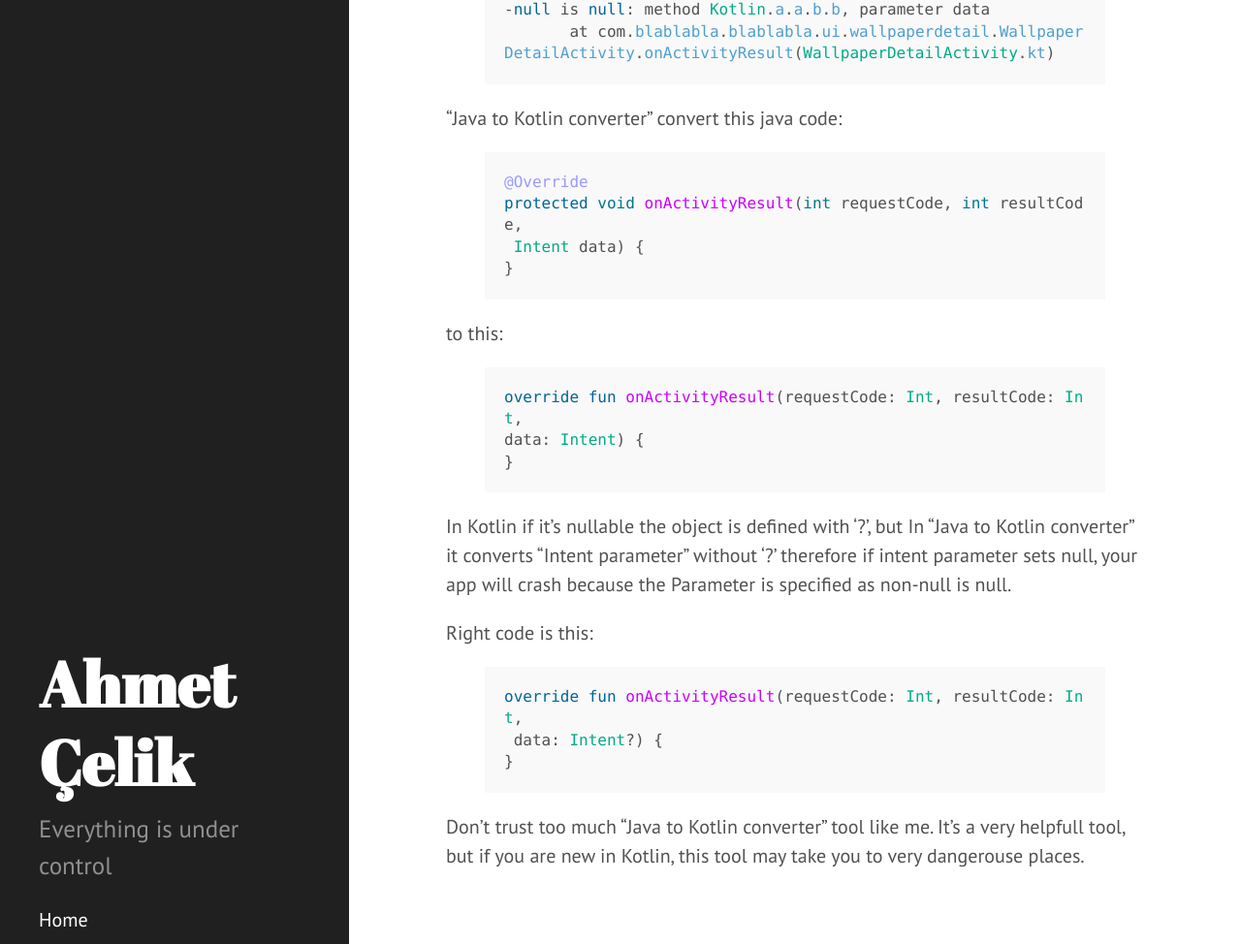
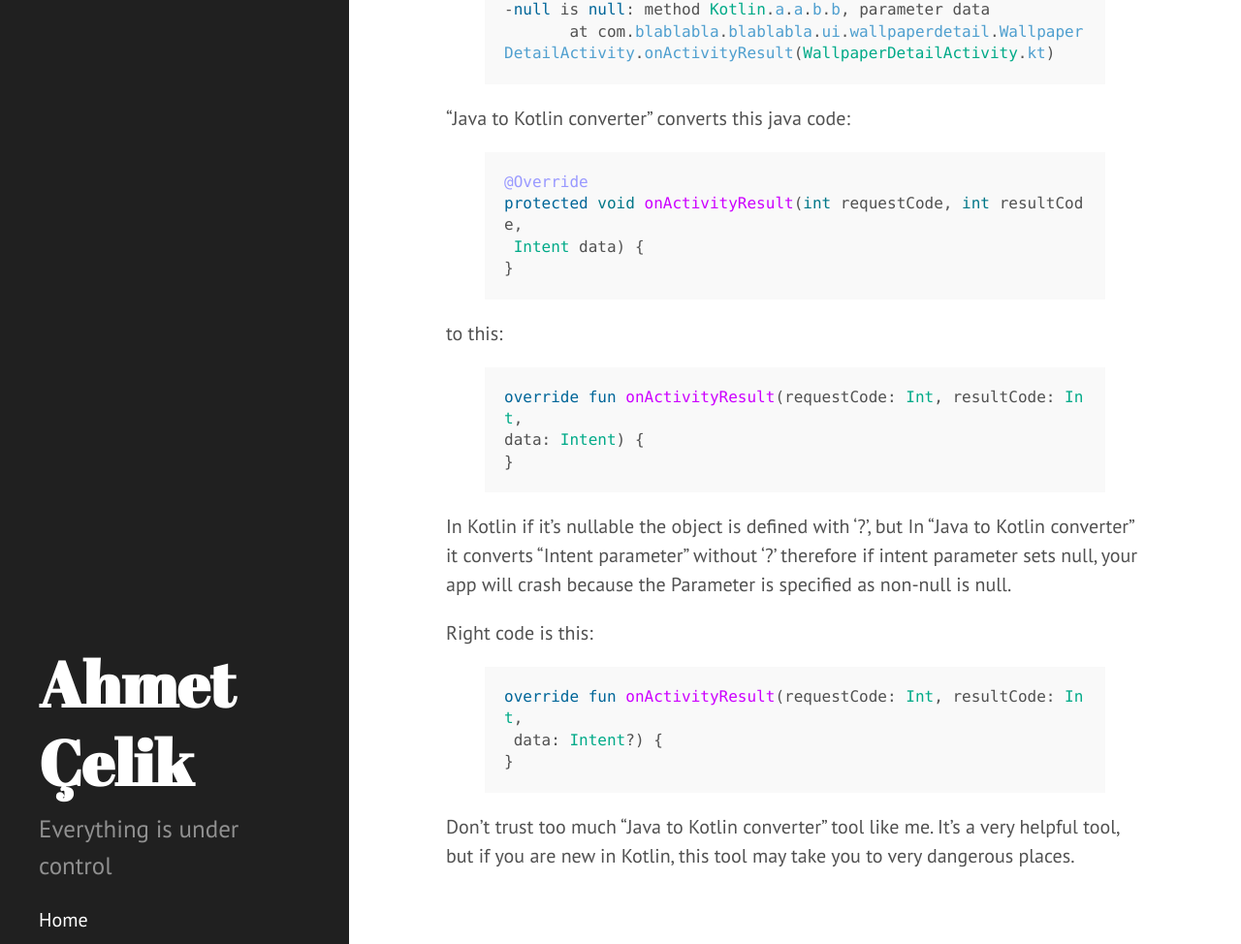
Before and after one commit to celiktemha/celiktemha.github.io, a Jekyll site: the page built from index.html, in a window 1280 px wide and 1400 px high. Shown: the part 273-1247 px from the top of the window at 97% size. Built offline with Jekyll 4.4.1, drawn with Linux system fonts in a browser that asks for light colours; the list of posts is cut into pages by our own code.

Commit message:
fix typo

```diff
--- a/_posts/2017-04-30-hi.md
+++ b/_posts/2017-04-30-hi.md
@@ -10,7 +10,7 @@ java.lang.IllegalArgumentException: Parameter specified as non-null is null: met
        at com.blablabla.blablabla.ui.wallpaperdetail.WallpaperDetailActivity.onActivityResult(WallpaperDetailActivity.kt)
 {% endhighlight java %}
 
-"Java to Kotlin converter" convert this java code:
+"Java to Kotlin converter" converts this java code:
 
 {% highlight java %}
 @Override
@@ -36,4 +36,4 @@ override fun onActivityResult(requestCode: Int, resultCode: Int,
 }
 {% endhighlight Kotlin %}
 
-Don't trust too much "Java to Kotlin converter" tool like me. It's  a very helpfull tool, but if you are new in Kotlin, this tool may take you to very dangerouse places.
+Don't trust too much "Java to Kotlin converter" tool like me. It's  a very helpful tool, but if you are new in Kotlin, this tool may take you to very dangerous places.
```
